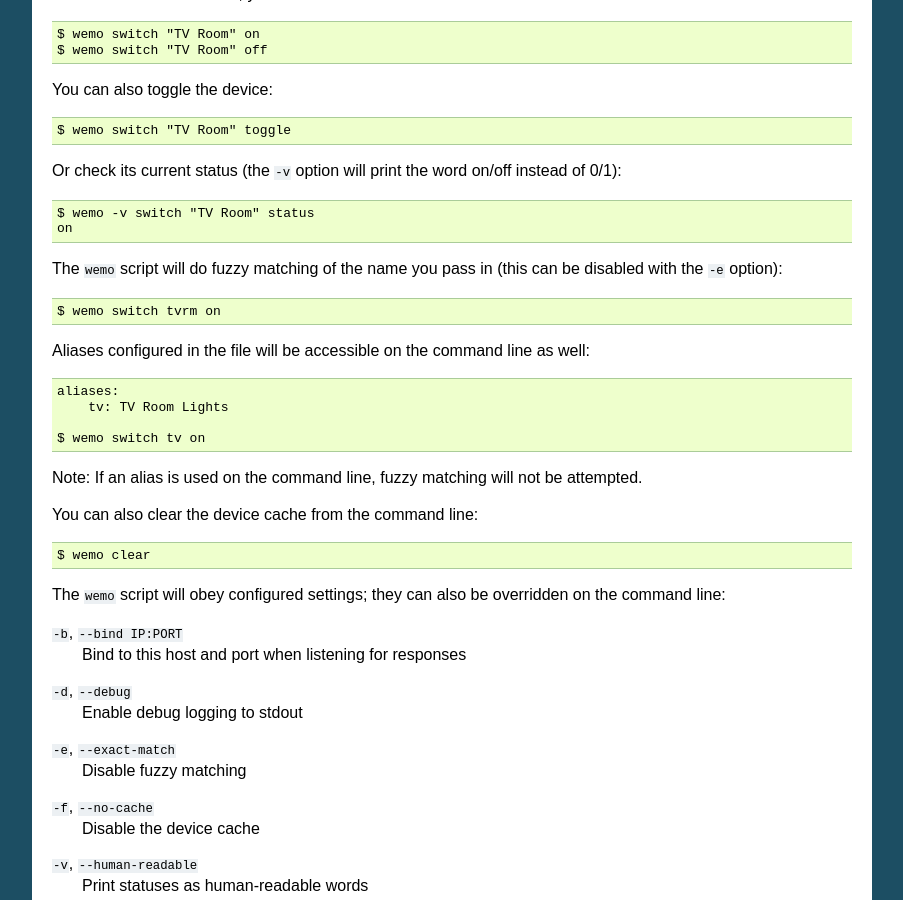
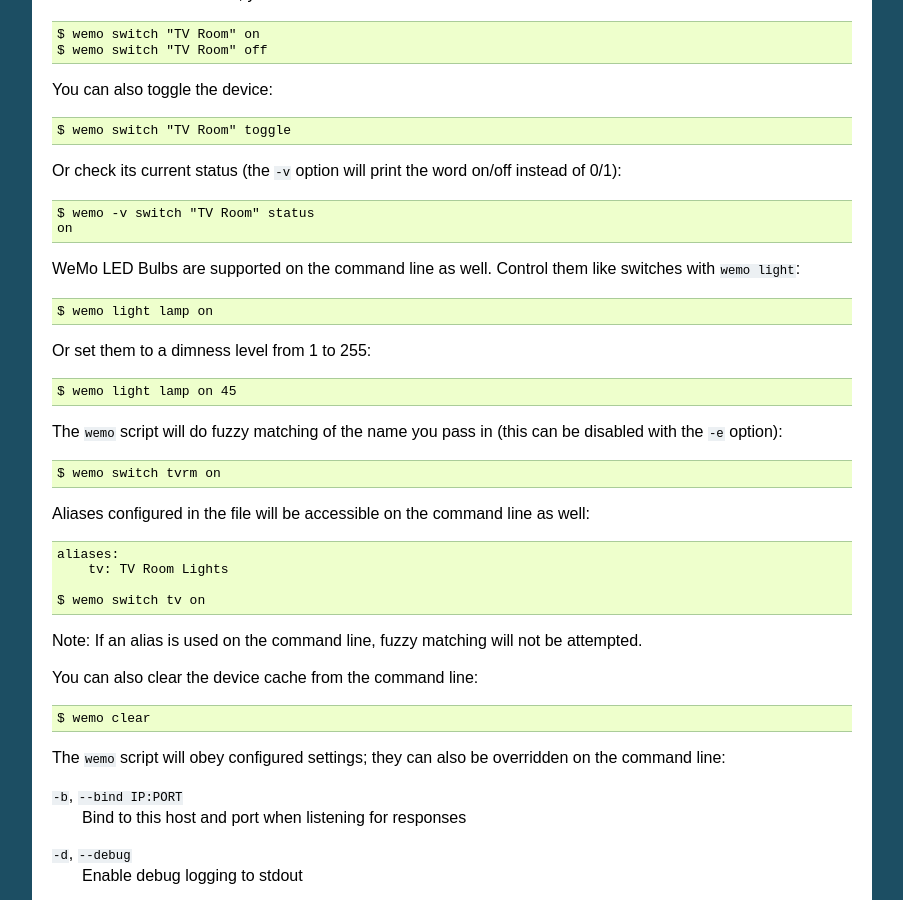
Before and after one commit to iancmcc/ouimeaux, a Sphinx documentation site: the page built from docs/wemo.rst, in a window 1280 px wide and 900 px high, scrolled down 334 px. Shown: the whole window, without its empty margins (198-1101 px from the left). Built offline with Sphinx 7.4.7, drawn with Linux system fonts in a browser that asks for light colours; pages that are not in the unit, such as notebooks, are missing from menus.

Commit message:
Add rudimentary docs for wemo light

```diff
--- a/docs/wemo.rst
+++ b/docs/wemo.rst
@@ -28,6 +28,15 @@
 
     $ wemo -v switch "TV Room" status
     on
+
+WeMo LED Bulbs are supported on the command line as well. Control them like
+switches with ``wemo light``::
+
+    $ wemo light lamp on
+
+Or set them to a dimness level from 1 to 255::
+
+    $ wemo light lamp on 45
 
 The ``wemo`` script will do fuzzy matching of the name you pass in (this can be
 disabled with the ``-e`` option)::
```
